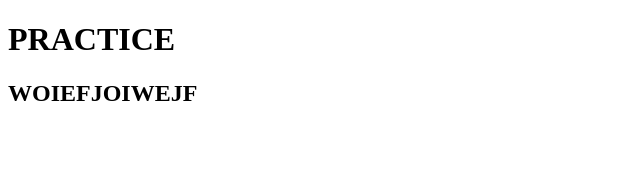
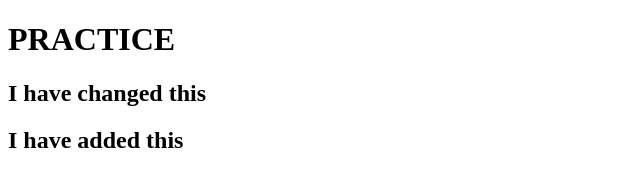
Before and after one commit to wlh8/git-practice, a plain HTML site: page index.html in a window 1280 px wide. Shown: the whole page, without its empty margins (0-640 px from the left). Drawn offline with Linux system fonts and the light colour scheme.

Commit message:
added h2

```diff
--- a/index.html
+++ b/index.html
@@ -8,6 +8,7 @@
 </head>
 <body>
   <h1>PRACTICE</h1>
-  <h2>WOIEFJOIWEJF</h2>
+  <h2>I have changed this</h2>
+  <h2>I have added this</h2>
 </body>
 </html>
```
